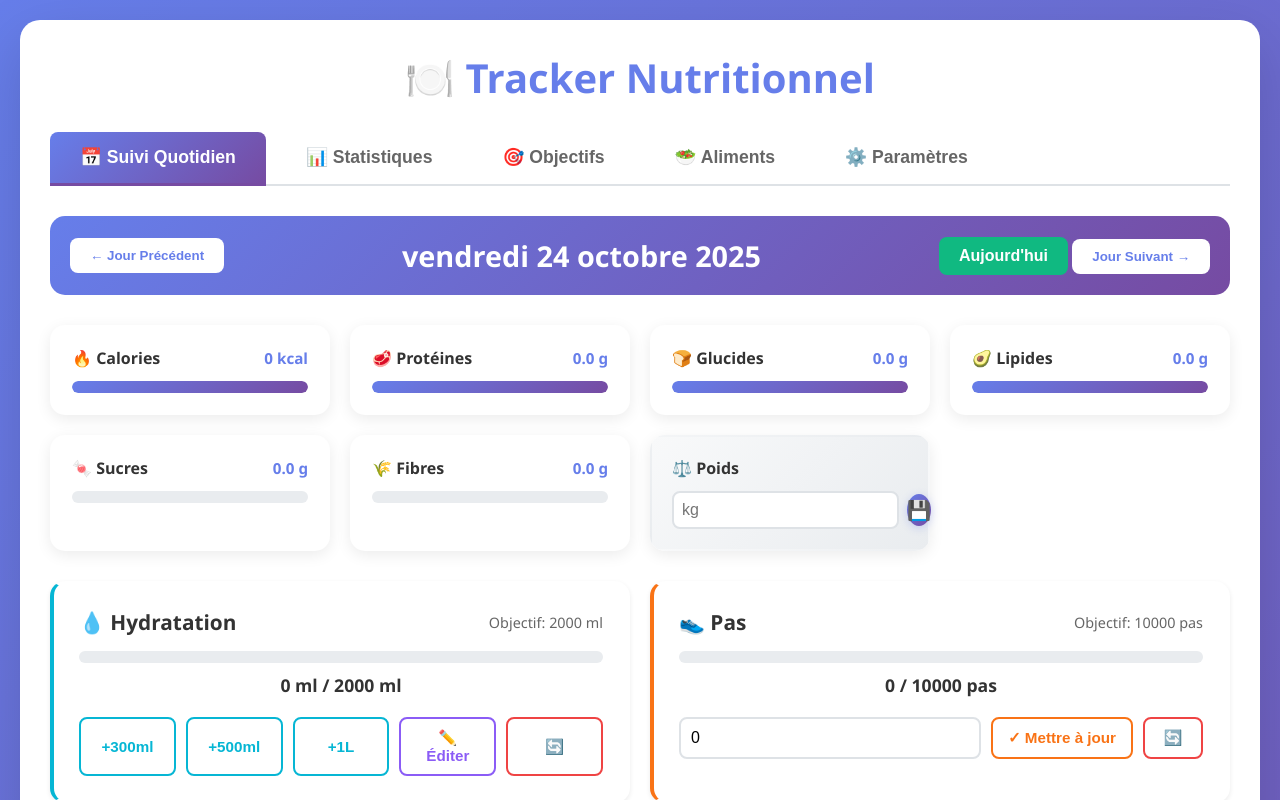
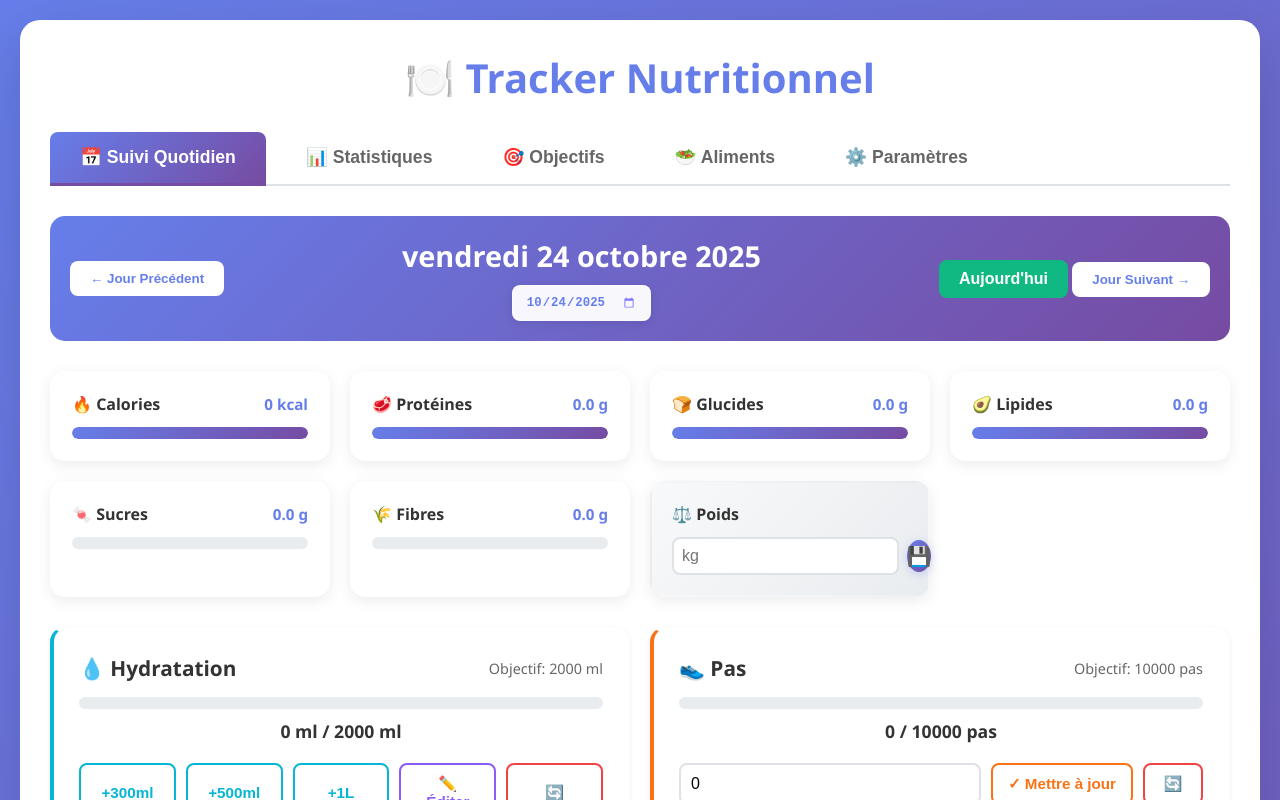
Before and after one commit to matcoco/tracker_nutrition_v1, a plain HTML site: page index.html in a window 1280 px wide. Both pictures are taken after a click on the button "Aujourd'hui". Shown: the top 800 px of the page. Drawn offline with nearby package versions, Linux system fonts and the light colour scheme.

Commit message:
ajout calendrier choix jour

```diff
--- a/css/style.css
+++ b/css/style.css
@@ -217,7 +217,51 @@ h3 {
     transition: var(--transition-fast);
 }
 .calendar-header button:hover { transform: scale(1.05); }
-.calendar-header h2 { font-size: 1.8em; color: var(--color-text-light); }
+.calendar-header h2 { font-size: 1.8em; color: var(--color-text-light); margin: 0; }
+
+.date-display-section {
+    display: flex;
+    flex-direction: column;
+    align-items: center;
+    gap: 10px;
+}
+
+.date-picker {
+    padding: 8px 12px;
+    border: 2px solid rgba(255, 255, 255, 0.3);
+    border-radius: var(--border-radius-sm);
+    background: rgba(255, 255, 255, 0.95);
+    color: var(--color-primary-start);
+    font-size: 0.95em;
+    font-weight: 600;
+    cursor: pointer;
+    transition: all 0.3s ease;
+    box-shadow: 0 2px 8px rgba(0, 0, 0, 0.1);
+}
+
+.date-picker:hover {
+    background: white;
+    border-color: rgba(255, 255, 255, 0.5);
+    transform: translateY(-2px);
+    box-shadow: 0 4px 12px rgba(0, 0, 0, 0.15);
+}
+
+.date-picker:focus {
+    outline: none;
+    border-color: white;
+    box-shadow: 0 0 0 3px rgba(255, 255, 255, 0.3);
+}
+
+/* Style du calendrier natif (Chrome, Edge) */
+.date-picker::-webkit-calendar-picker-indicator {
+    cursor: pointer;
+    filter: brightness(0) saturate(100%) invert(45%) sepia(90%) saturate(2000%) hue-rotate(220deg);
+    transition: all 0.2s ease;
+}
+
+.date-picker::-webkit-calendar-picker-indicator:hover {
+    transform: scale(1.1);
+}
 
 /* --- Section Import/Export (déplacée dans Paramètres) --- */
 #fileInput { display: none; }
@@ -1740,6 +1784,11 @@ h3 {
         font-size: 1.4em;
     }
 
+    .date-picker {
+        font-size: 0.9em;
+        padding: 6px 10px;
+    }
+
     /* === RÉSUMÉ JOURNALIER === */
     .summary-modern {
         grid-template-columns: 1fr;
--- a/index.html
+++ b/index.html
@@ -29,7 +29,10 @@
             <!-- En-tête du calendrier -->
             <div class="calendar-header">
                 <button id="prev-day-btn">← Jour Précédent</button>
-                <h2 id="currentDate"></h2>
+                <div class="date-display-section">
+                    <h2 id="currentDate"></h2>
+                    <input type="date" id="datePicker" class="date-picker" title="Sélectionner une date">
+                </div>
                 <div>
                     <button id="today-btn" class="today-btn">Aujourd'hui</button>
                     <button id="next-day-btn">Jour Suivant →</button>
--- a/js/app.js
+++ b/js/app.js
@@ -70,6 +70,13 @@ function changeDate(days) {
 function goToToday() {
     state.currentDate = new Date();
     loadCurrentDay();
+}
+function handleDatePickerChange(event) {
+    const selectedDate = event.target.value;
+    if (selectedDate) {
+        state.currentDate = new Date(selectedDate + 'T12:00:00');
+        loadCurrentDay();
+    }
 }
 
 
@@ -1001,6 +1008,7 @@ function setupEventListeners() {
     document.getElementById('prev-day-btn').addEventListener('click', () => changeDate(-1));
     document.getElementById('next-day-btn').addEventListener('click', () => changeDate(1));
     document.getElementById('today-btn').addEventListener('click', goToToday);
+    document.getElementById('datePicker').addEventListener('change', handleDatePickerChange);
     document.getElementById('saveWeightBtn').addEventListener('click', handleSaveWeight);
     document.getElementById('goalsForm').addEventListener('submit', handleGoalsSubmit);
     document.getElementById('foodSearch').addEventListener('input', handleFoodSearch);
--- a/js/ui.js
+++ b/js/ui.js
@@ -7,6 +7,7 @@ import { calculateMealTotals } from './utils.js';
 // On met en cache les éléments fréquemment utilisés pour de meilleures performances.
 const elements = {
     currentDate: document.getElementById('currentDate'),
+    datePicker: document.getElementById('datePicker'),
     totalCalories: document.getElementById('totalCalories'),
     totalProteins: document.getElementById('totalProteins'),
     totalCarbs: document.getElementById('totalCarbs'),
@@ -55,6 +56,12 @@ export function showNotification(msg, type = 'success') {
 export function updateDateDisplay(date) {
     if (elements.currentDate) {
         elements.currentDate.textContent = formatDateDisplay(date);
+    }
+    if (elements.datePicker) {
+        const year = date.getFullYear();
+        const month = String(date.getMonth() + 1).padStart(2, '0');
+        const day = String(date.getDate()).padStart(2, '0');
+        elements.datePicker.value = `${year}-${month}-${day}`;
     }
 }
 
```
